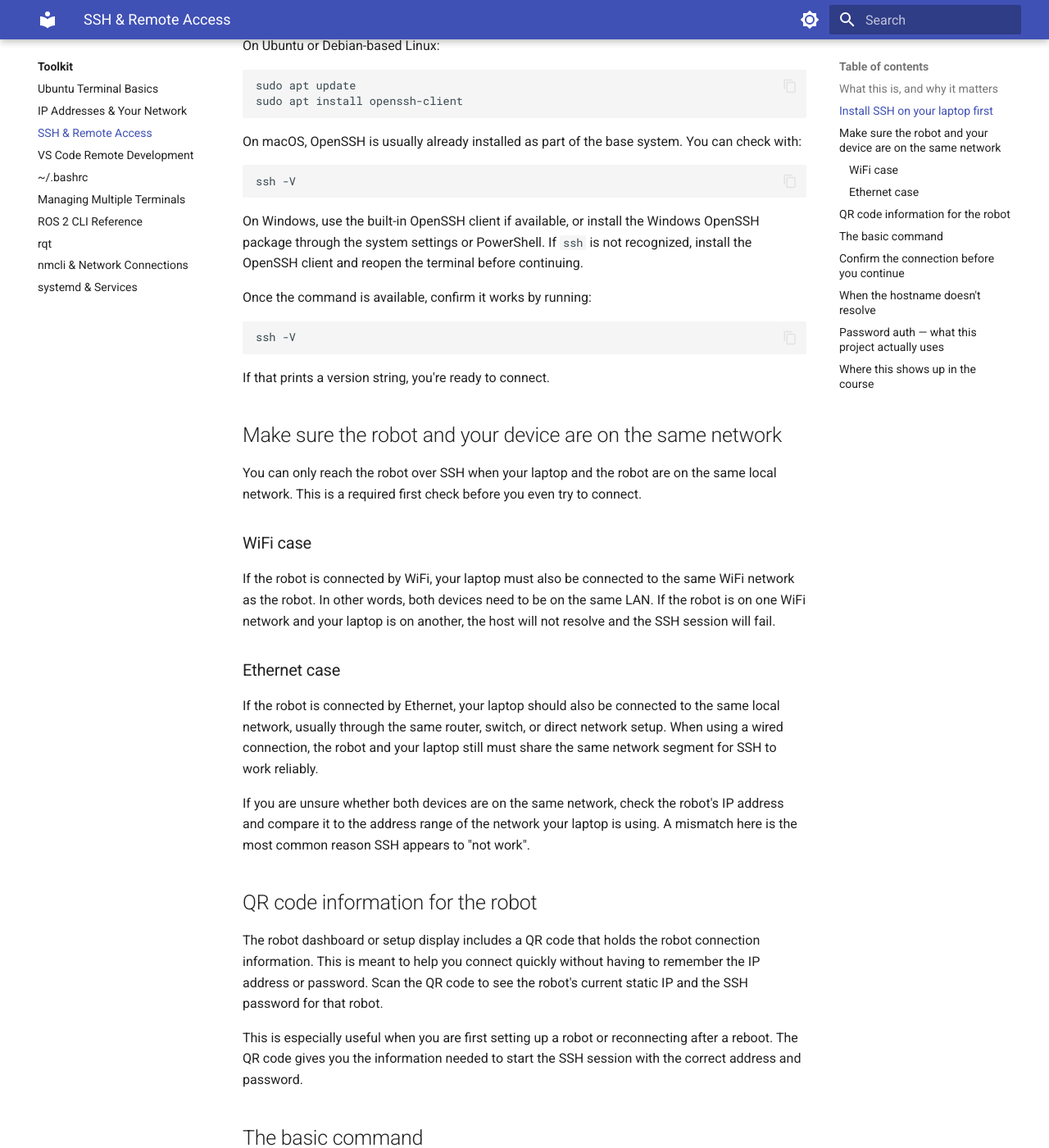
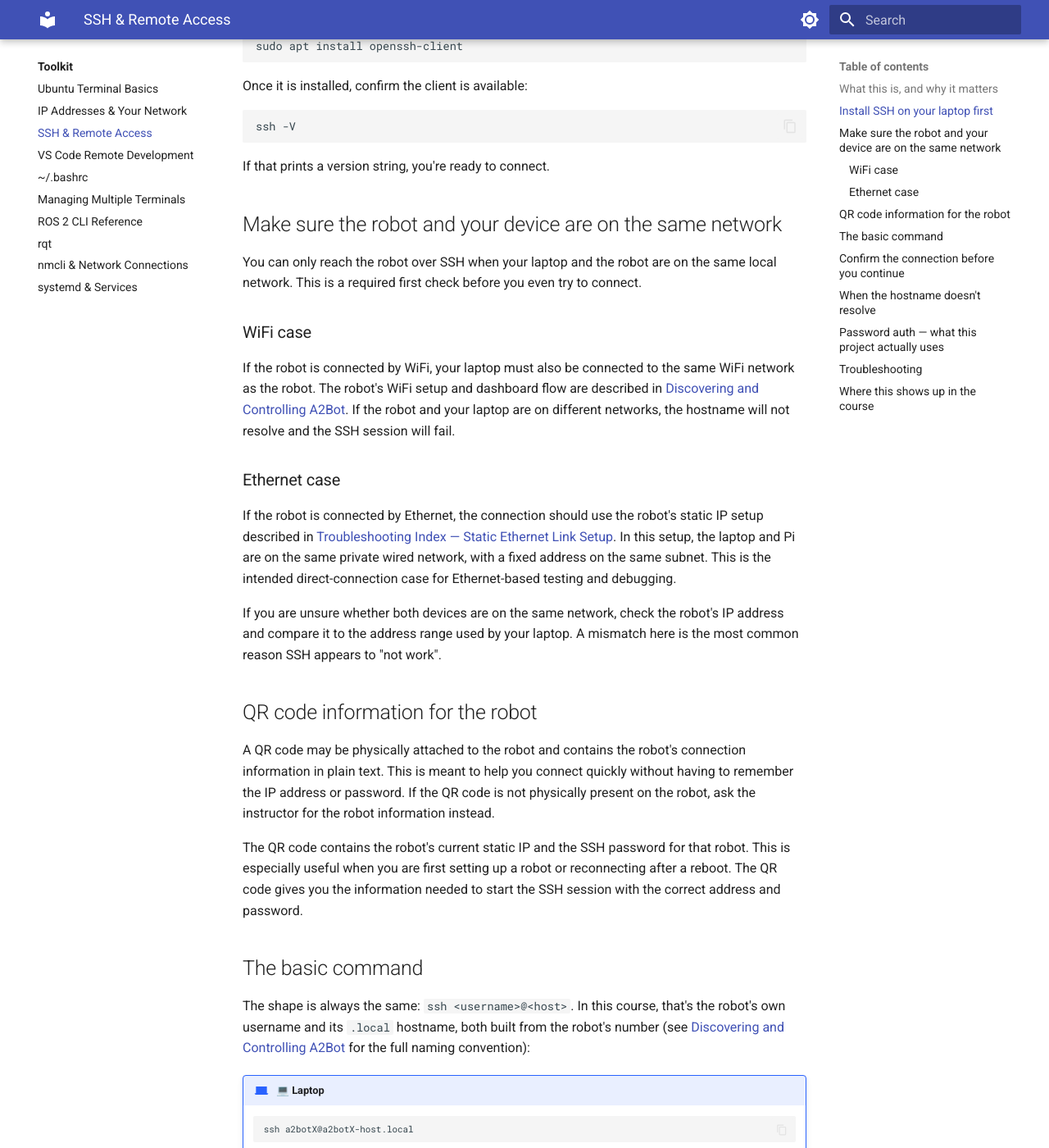
Before and after one commit to MHD-01/A2Bot-Docs, an MkDocs documentation site: the page built from docs/toolkit/ssh-and-remote-access.md, in a window 1280 px wide and 1400 px high, scrolled down 573 px. Shown: the whole window at 82% size. Built offline with MkDocs 1.6.1 and Material for MkDocs 9.7.7, drawn with Linux system fonts in a browser that asks for light colours; some of the changed text lies outside the part shown.

Commit message:
updating ssh toturial

````diff
--- a/docs/appendices/troubleshooting-index.md
+++ b/docs/appendices/troubleshooting-index.md
@@ -25,6 +25,47 @@
     ```
 
     Then unplug and replug the Arduino.
+
+## SSH connection troubleshooting
+
+**Symptom:** `ssh` times out, says the host is not found, asks for a password and then rejects it, or fails before the terminal opens.
+
+**Common causes:**
+
+- The robot and laptop are not on the same network.
+- The hostname or robot number is wrong.
+- The Ethernet cable is not connected properly or the link is not live.
+- The robot's static Ethernet link is not configured on the same subnet.
+- The SSH password is correct but the username in the command is misspelled.
+
+**Checks to do first:**
+
+1. Confirm both devices are on the same network.
+   - For WiFi, follow the dashboard and network setup flow in [Discovering and Controlling A2Bot](../part0/discovering-and-controlling.md).
+   - For Ethernet, follow [Static Ethernet Link Setup](#static-ethernet-link-setup).
+2. Check the exact SSH command and robot number.
+   ```bash
+   ssh a2botX@a2botX-host.local
+   ```
+   Replace `X` with the robot's actual number, and check that the username and hostname match exactly.
+3. If hostname resolution fails, connect by IP instead of `.local`.
+   ```bash
+   ssh a2botX@10.42.0.X
+   ```
+   or, for the direct Ethernet link:
+   ```bash
+   ssh a2botX@10.0.0.X
+   ```
+4. Make sure the Ethernet cable is seated correctly and the link is active.
+   ```bash
+   nmcli device status
+   ip a
+   ```
+5. If the password prompt appears and the password is rejected even though it seems correct, re-check the username before assuming the password is wrong. A common mistake is typing the wrong robot number or misspelling the username (`a2bot5` instead of the correct value).
+
+**If you are using the direct Ethernet setup:** the robot should be configured with a fixed address on the same private subnet as the laptop. See [Static Ethernet Link Setup](#static-ethernet-link-setup) for the exact `nmcli`/`netplan` procedure and the address conventions used in this project.
+
+**Fix:** once the network, cable, hostname, and username are all correct, reconnect and complete the SSH host confirmation prompt with `yes` when prompted.
 
 ## The GY-85 reads plausible garbage instead of erroring
 
--- a/docs/toolkit/ssh-and-remote-access.md
+++ b/docs/toolkit/ssh-and-remote-access.md
@@ -6,24 +6,14 @@
 
 ## Install SSH on your laptop first
 
-Before you try to connect, make sure the SSH client is installed on the machine you are using as your laptop or development computer.
-
-On Ubuntu or Debian-based Linux:
+Before you try to connect, make sure the SSH client is installed on your Ubuntu laptop.
 
 ```bash
 sudo apt update
 sudo apt install openssh-client
 ```
 
-On macOS, OpenSSH is usually already installed as part of the base system. You can check with:
-
-```bash
-ssh -V
-```
-
-On Windows, use the built-in OpenSSH client if available, or install the Windows OpenSSH package through the system settings or PowerShell. If `ssh` is not recognized, install the OpenSSH client and reopen the terminal before continuing.
-
-Once the command is available, confirm it works by running:
+Once it is installed, confirm the client is available:
 
 ```bash
 ssh -V
@@ -37,19 +27,19 @@
 
 ### WiFi case
 
-If the robot is connected by WiFi, your laptop must also be connected to the same WiFi network as the robot. In other words, both devices need to be on the same LAN. If the robot is on one WiFi network and your laptop is on another, the host will not resolve and the SSH session will fail.
+If the robot is connected by WiFi, your laptop must also be connected to the same WiFi network as the robot. The robot's WiFi setup and dashboard flow are described in [Discovering and Controlling A2Bot](../part0/discovering-and-controlling.md). If the robot and your laptop are on different networks, the hostname will not resolve and the SSH session will fail.
 
 ### Ethernet case
 
-If the robot is connected by Ethernet, your laptop should also be connected to the same local network, usually through the same router, switch, or direct network setup. When using a wired connection, the robot and your laptop still must share the same network segment for SSH to work reliably.
+If the robot is connected by Ethernet, the connection should use the robot's static IP setup described in [Troubleshooting Index — Static Ethernet Link Setup](../appendices/troubleshooting-index.md#static-ethernet-link-setup). In this setup, the laptop and Pi are on the same private wired network, with a fixed address on the same subnet. This is the intended direct-connection case for Ethernet-based testing and debugging.
 
-If you are unsure whether both devices are on the same network, check the robot's IP address and compare it to the address range of the network your laptop is using. A mismatch here is the most common reason SSH appears to "not work".
+If you are unsure whether both devices are on the same network, check the robot's IP address and compare it to the address range used by your laptop. A mismatch here is the most common reason SSH appears to "not work".
 
 ## QR code information for the robot
 
-The robot dashboard or setup display includes a QR code that holds the robot connection information. This is meant to help you connect quickly without having to remember the IP address or password. Scan the QR code to see the robot's current static IP and the SSH password for that robot.
+A QR code may be physically attached to the robot and contains the robot's connection information in plain text. This is meant to help you connect quickly without having to remember the IP address or password. If the QR code is not physically present on the robot, ask the instructor for the robot information instead.
 
-This is especially useful when you are first setting up a robot or reconnecting after a reboot. The QR code gives you the information needed to start the SSH session with the correct address and password.
+The QR code contains the robot's current static IP and the SSH password for that robot. This is especially useful when you are first setting up a robot or reconnecting after a reboot. The QR code gives you the information needed to start the SSH session with the correct address and password.
 
 ## The basic command
 
@@ -88,6 +78,18 @@
 
 SSH key authentication also exists as a supported option in many environments, but it is not the default workflow for this project and is not described here in detail. The important point is that you do not need to set up any special key infrastructure just to start using the robot in this course.
 
+## Troubleshooting
+
+Most SSH problems in this course are connection issues, not software problems. If you need a full list of the common failure modes, see [Troubleshooting Index](../appendices/troubleshooting-index.md#ssh-connection-troubleshooting). The most common cases are:
+
+- The robot and your laptop are not on the same network.
+- The hostname or robot number is mistyped.
+- The robot is connected by Ethernet but the cable or link is not working.
+- The password is rejected even though the user is sure it is correct; in this case, the most common cause is a misspelled or wrong username.
+- The robot is reachable by IP but `.local` hostname resolution fails on the current network.
+
+If you see a password prompt and then a message saying the password is wrong, first re-check the username in the command. A common mistake is using the wrong robot number or misspelling the username. The password itself is usually correct; the username is the part most often typed incorrectly.
+
 ## Where this shows up in the course
 
 You'll use this constantly once a robot is built or joined: [Discovering and Controlling A2Bot, step 4](../part0/discovering-and-controlling.md#4-reconnect-and-get-ssh-access) is the first real SSH session of the course, and [Setup 2, step 7](../part3/setup-2-laptop.md#7-ssh-in-optional) uses the same command any time you need a terminal on the Pi itself rather than just seeing its ROS 2 topics over the network.
````
